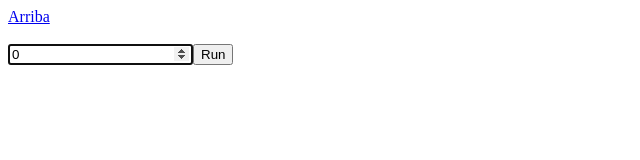
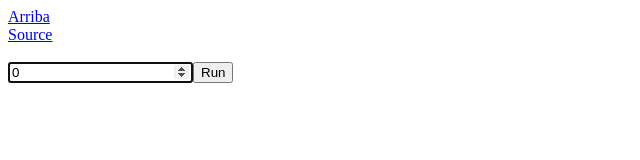
Before and after one commit to kirch7/onion, a plain HTML site: page index.html in a window 1280 px wide. Shown: the whole page, without its empty margins (0-640 px from the left). Drawn offline with Linux system fonts and the light colour scheme.

Commit message:
Update index.html

```diff
--- a/index.html
+++ b/index.html
@@ -6,6 +6,8 @@
   </head>
   <body>
     <a href="..">Arriba</a>
+    <br/>
+    <a href="https://github.com/kirch7/onion">Source</a>
     <br/>    <br/>
     <script src="onion.js"></script>
   </body>
```
